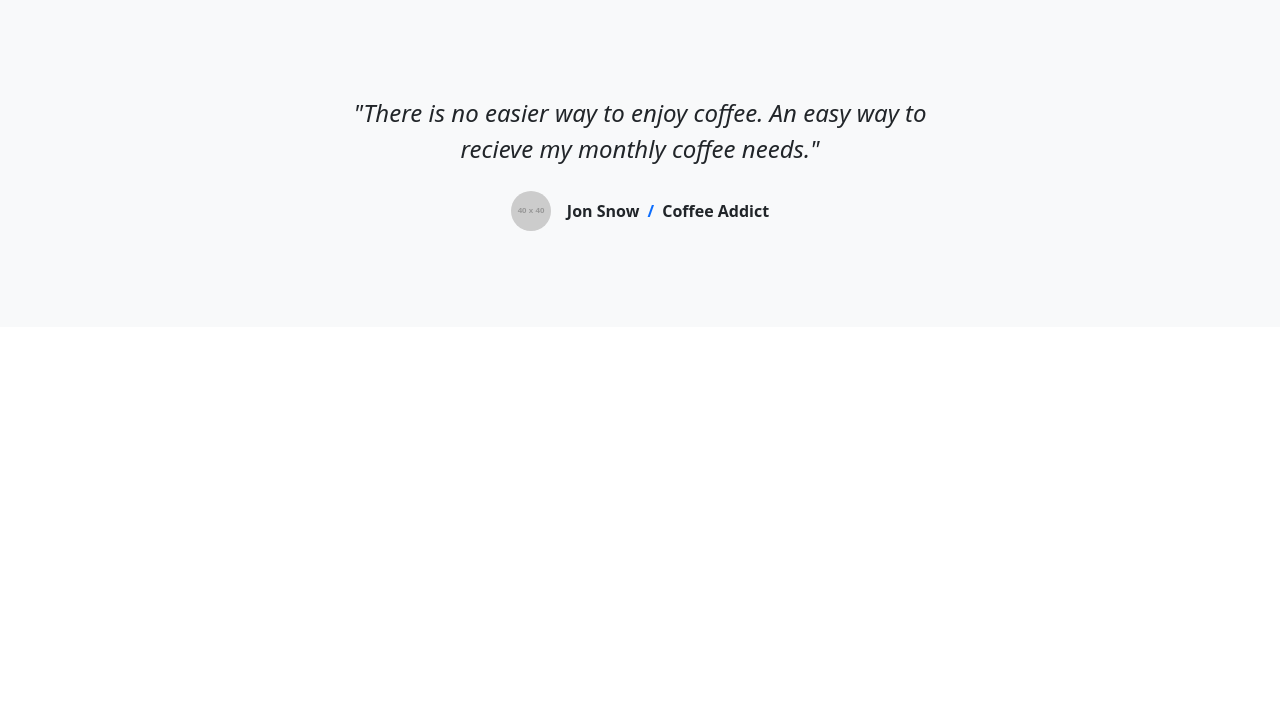
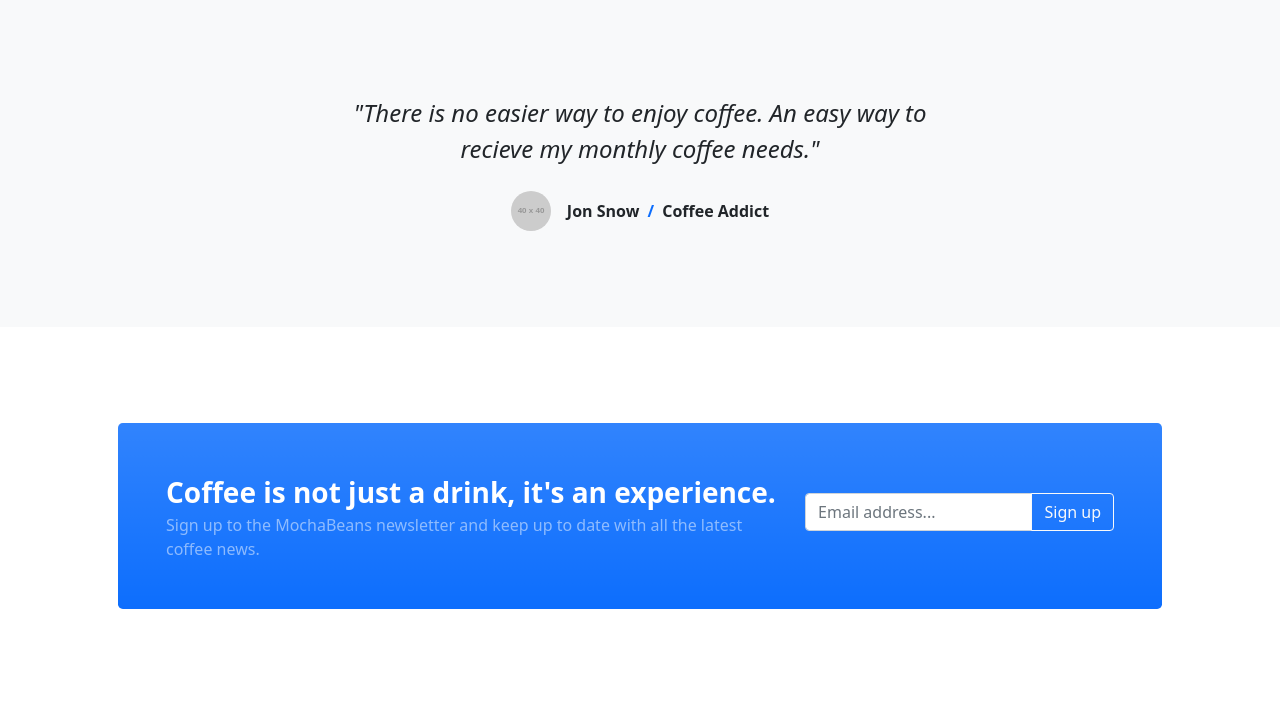
Before and after one commit to Code-Institute-Submissions/MSP-10, a Django app: template templates/index.html in a window 1280 px wide. Shown: the part 904-1609 px from the top of the page. Before the commit the page ends 1135 px from the top, so only its background shows below. Run offline with Django 4.2, Linux system fonts and the light colour scheme; the template is opened without the code that fills it, so the values that code supplies are empty; grey boxes labelled with a size stand in for pictures from a placeholder-image service; some libraries are stand-ins or nearby versions.

Commit message:
Update the index page with Subscription
Updating the index page to include the newsletter subscription placeholder

```diff
--- a/templates/index.html
+++ b/templates/index.html
@@ -95,6 +95,24 @@ Home Page
                         </div>
                     </div>
                 </div>
-
+                <!-- Newsletter Subscription Section -->
+                <section class="py-5">
+                    <div class="container px-5 my-5">
+                        <aside class="bg-primary bg-gradient rounded-3 p-4 p-sm-5 mt-5">
+                            <div class="d-flex align-items-center justify-content-between flex-column flex-xl-row text-center text-xl-start">
+                                <div class="mb-4 mb-xl-0">
+                                    <div class="fs-3 fw-bold text-white">Coffee is not just a drink, it's an experience.</div>
+                                    <div class="text-white-50">Sign up to the MochaBeans newsletter and keep up to date with all the latest coffee news.</div>
+                                </div>
+                                <div class="ms-xl-4">
+                                    <div class="input-group mb-2">
+                                        <input class="form-control" type="text" placeholder="Email address..." aria-label="Email address..." aria-describedby="button-newsletter" />
+                                        <button class="btn btn-outline-light" id="button-newsletter" type="button">Sign up</button>
+                                    </div>
+                                </div>
+                            </div>
+                        </aside>
+                    </div>
+                </section>
             </main>
             {% endblock %}
```
